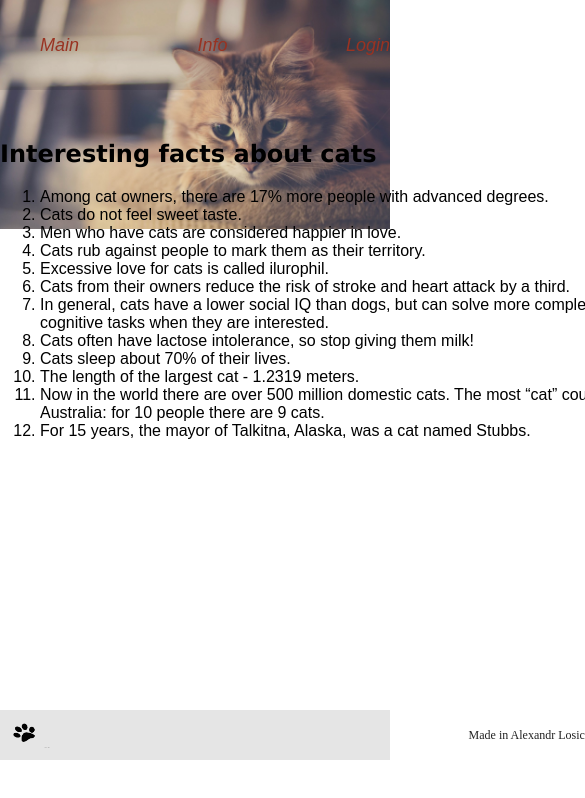
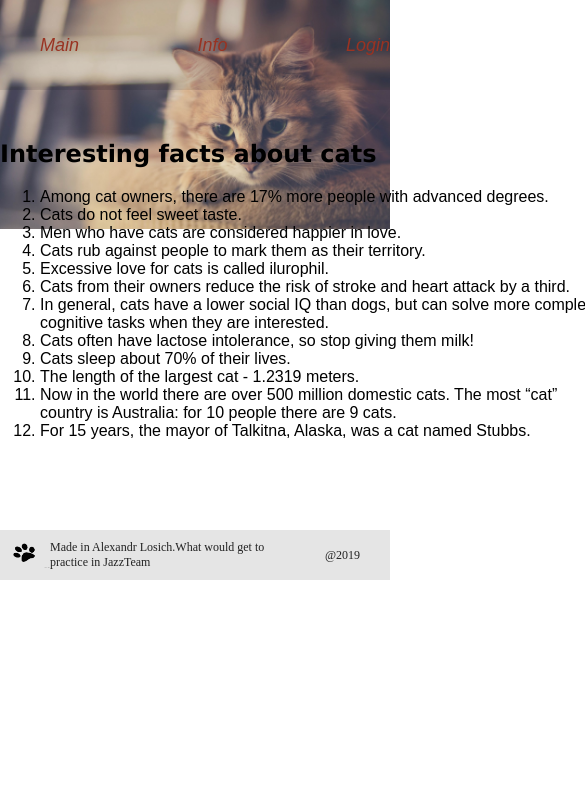
Before and after one commit to Aliaksandrlosich/Test-JazzTeam, a website: page info/info.html in a window 390 px wide. Shown: the top 798 px of the page, 585 px wide, since content can reach past the window. Drawn offline with Linux system fonts and the light colour scheme.

Commit message:
style:changing block styles for better display on small displays

```diff
--- a/autorization/style/style.css
+++ b/autorization/style/style.css
@@ -96,7 +96,6 @@ body {
 
 .footer_info {
     height: 50px;
-    width: 1300px;
     margin:0 auto;
     padding: 0 auto;
     display: flex;
--- a/info/style/style.css
+++ b/info/style/style.css
@@ -1,3 +1,10 @@
+* {
+    box-sizing: border-box;
+}
+* {
+    box-sizing: border-box;
+}
+
 body {
    padding: 0;
    margin: 0;
@@ -6,6 +13,7 @@ body {
    background-size: 100%;
    background-repeat: no-repeat;
 }
+
 /*header*/
 .header {
     background-color: rgb(0, 0, 0, 0.10);
@@ -67,12 +75,10 @@ body {
 /*footer*/
 .footer {
     background-color: rgb(0, 0, 0, 0.10);
-    margin-top: 150px;
 }
 
 .footer_info {
     height: 50px;
-    width: 1300px;
     margin:0 auto;
     padding: 0 auto;
     display: flex;
@@ -101,14 +107,21 @@ body {
     }
 
     .facts {
+        margin-top: 100px;
         height: 820px;
     }
 
     .text_quote {
-        font-size:20px;
+        font-size:24px;
     }
 
     .facts_list{
         font-size:20px;
     }
 }
+
+@media (max-width: 1024px){
+    .facts {
+    height: 340px;
+    }
+}
--- a/profile/style/style.css
+++ b/profile/style/style.css
@@ -95,7 +95,6 @@ span {
 
 .footer_info {
     height: 50px;
-    width: 1300px;
     margin:0 auto;
     padding: 0 auto;
     display: flex;
--- a/table/style/style.css
+++ b/table/style/style.css
@@ -106,7 +106,6 @@ tr:first-child ,td:first-child {
 
 .footer_info {
     height: 50px;
-    width: 1300px;
     margin:0 auto;
     padding: 0 auto;
     display: flex;
```
Also changed, not shown: info/info.html (+1 -0 lines).
